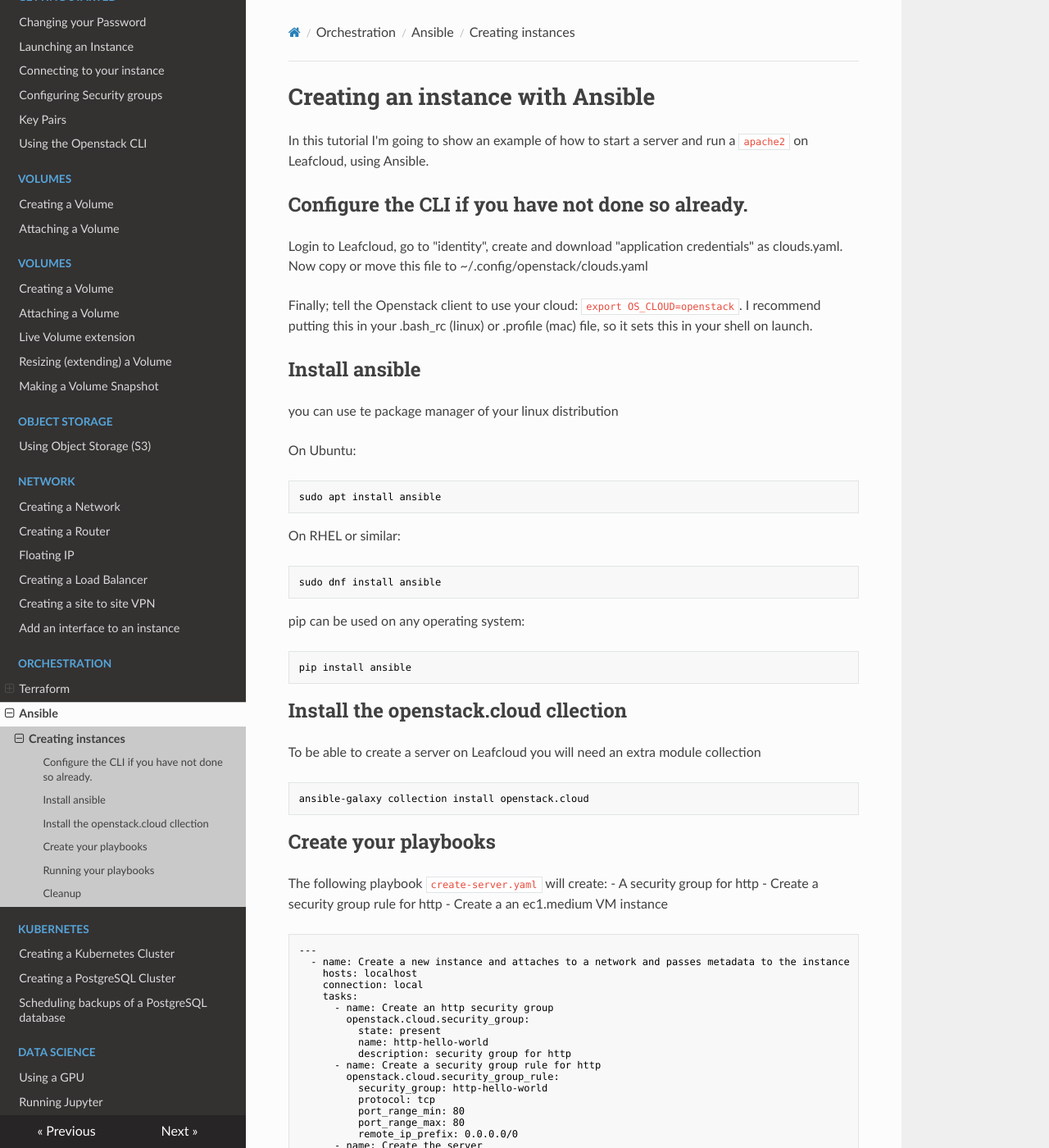
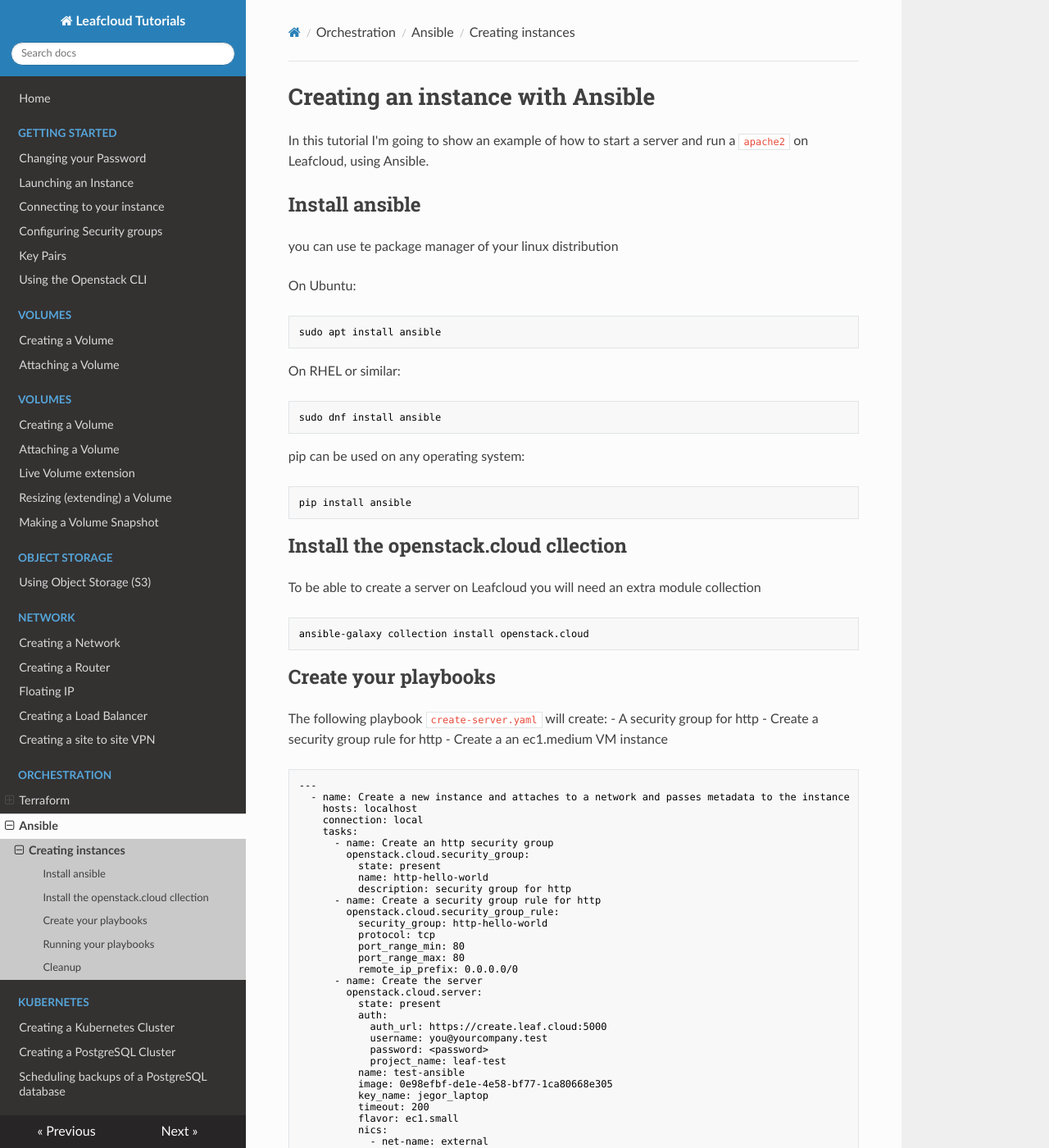
Before and after one commit to leafcloudhq/documentation-rtd, an MkDocs documentation site: the page built from docs/ansible/creating-instances.md, in a window 1280 px wide and 1400 px high. Shown: the whole window at 82% size. Built offline with MkDocs 1.6.1, drawn with Linux system fonts in a browser that asks for light colours; nearby versions of some CDN libraries; some of the changed text lies outside the part shown.

Commit message:
commented out references to non-existing pages from different branches

```diff
--- a/docs/ansible/creating-instances.md
+++ b/docs/ansible/creating-instances.md
@@ -1,12 +1,5 @@
 # Creating an instance with Ansible
 In this tutorial I'm going to show an example of how to start a server and run a `apache2` on Leafcloud, using Ansible.
-
-
-## Configure the CLI if you have not done so already.
-Login to Leafcloud, go to "identity", create and download "application credentials" as clouds.yaml. Now copy or move this file to ~/.config/openstack/clouds.yaml
-
-Finally; tell the Openstack client to use your cloud:
-`export OS_CLOUD=openstack`. I recommend putting this in your .bash_rc (linux) or .profile (mac) file, so it sets this in your shell on launch.
 
 ## Install ansible
 
@@ -63,8 +56,8 @@
           state: present
           auth:
             auth_url: https://create.leaf.cloud:5000
-            username: jegor@leaf.cloud
-            password: nUwSqs2gAWTtX9CU
+            username: you@yourcompany.test
+            password: <password>
             project_name: leaf-test
           name: test-ansible
           image: 0e98efbf-de1e-4e58-bf77-1ca80668e305
--- a/mkdocs.yml
+++ b/mkdocs.yml
@@ -25,7 +25,7 @@
       - Floating IP: network/Floating-IP.md
       - Creating a Load Balancer: network/Creating-a-load-balancer.md
       - Creating a site to site VPN: network/Setup-site-to-site-vpn.md
-      - Add an interface to an instance: network/Add-an-interface-to-an-existing-instance.md
+#      - Add an interface to an instance: network/Add-an-interface-to-an-existing-instance.md
   - Orchestration:
       - Terraform:
         - Creating instances: terraform/creating-instances.md
@@ -35,8 +35,8 @@
       - Creating a Kubernetes Cluster: kubernetes/creating-a-kubernetes-cluster.md
       - Creating a PostgreSQL Cluster: kubernetes/creating-a-postgresql-cluster.md
       - Scheduling backups of a PostgreSQL database: kubernetes/scheduling-backups-of-a-PostgreSQL-database.md
-  - Data Science:
-      - Using a GPU: data-science/using-a-gpu.md
-      - Running Jupyter: data-science/running-jupyter.md
+#  - Data Science:
+#      - Using a GPU: data-science/using-a-gpu.md
+#      - Running Jupyter: data-science/running-jupyter.md
 
 theme: readthedocs
```
